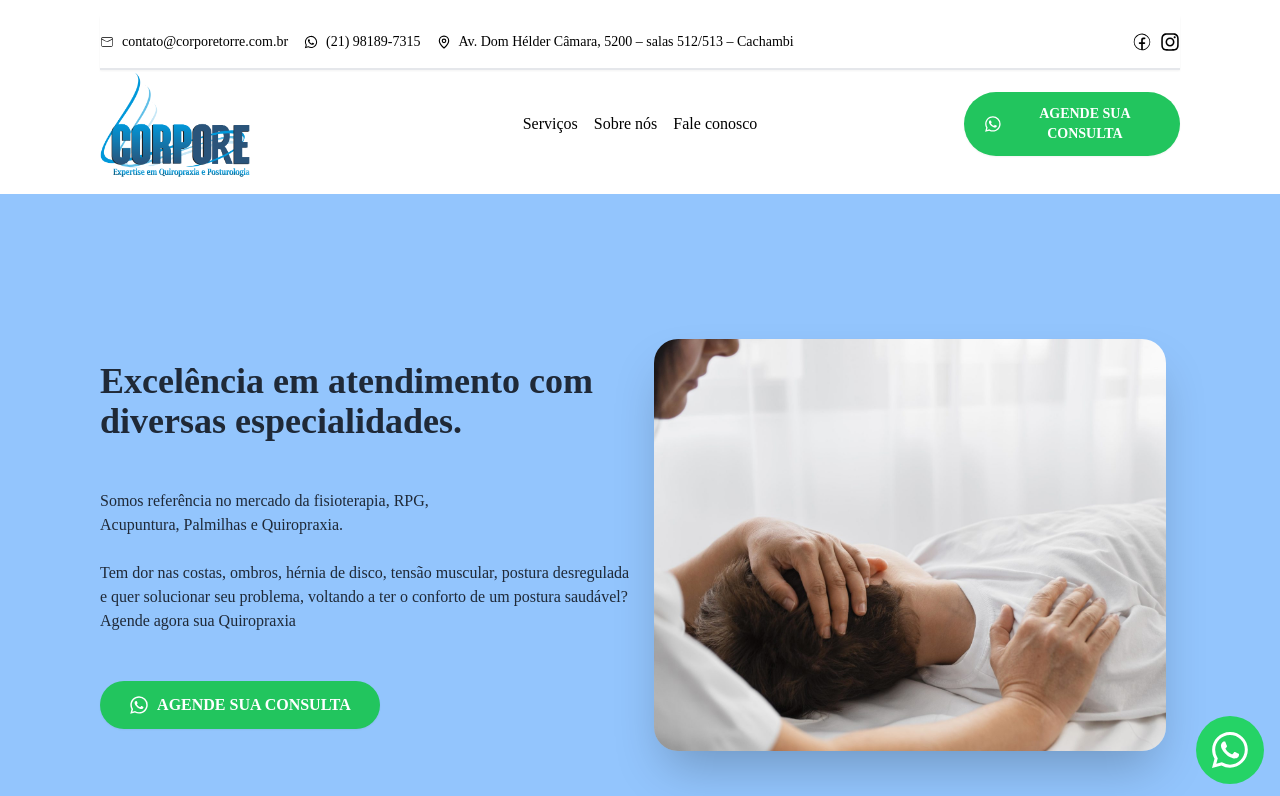
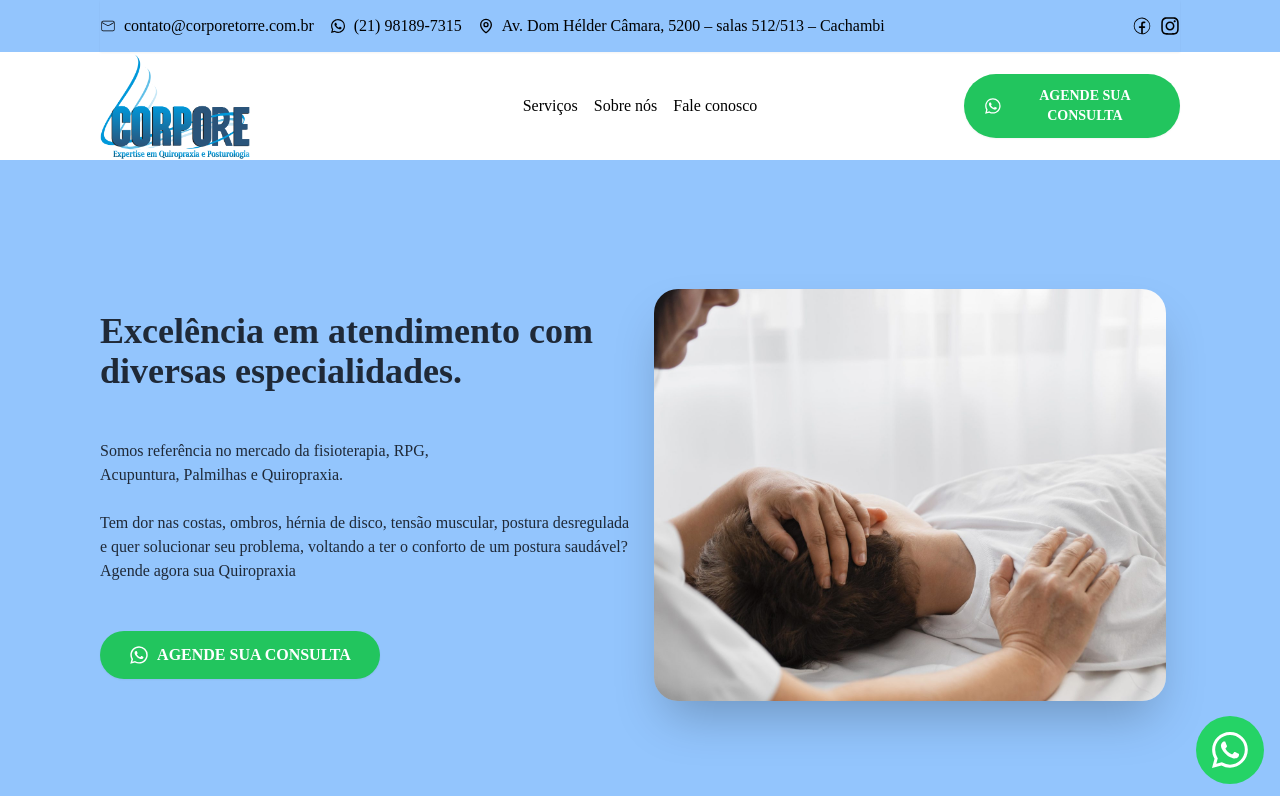
Before and after one commit to lucassdantas/corporetorre, a Next.js app: page / in a window 1280 px wide. Shown: the top 796 px of the page. Built offline with nearby package versions, Linux system fonts and the light colour scheme.

Commit message:
building header

```diff
--- a/src/components/Header/SuperHeader.tsx
+++ b/src/components/Header/SuperHeader.tsx
@@ -1,3 +1,4 @@
+import { Limiter } from '@/components/Limiter'
 import { address, email, socialMedia, whatsApp } from '@/utils/informations/contact-info'
 import { maxWidth } from '@/utils/max-width'
 import React from 'react'
@@ -8,10 +9,9 @@ import { LuMapPin } from 'react-icons/lu'
 
 export const SuperHeader = () => {
   return (
-  <div className={'flex flex-col items-center w-full shadow-sm border-b-2'}>
-    <div className={'max-w-['+maxWidth+'px] w-full'}>
-      <div className="flex w-full justify-between text-sm items-center">
-
+    <div className='bg-blue-300'>
+      <Limiter>
+        <div className={'flex items-center justify-between w-full shadow-sm '}>
           <div className="flex flex-col">
             <ul className='flex gap-4 text-black' >
               <li><a href={email.url} target='_blank' className='flex gap-2 items-center'><CiMail />{email.info}</a></li>
@@ -26,10 +26,9 @@ export const SuperHeader = () => {
               <li><a href={socialMedia.instagram.url}><FaInstagram className='text-xl'/></a></li>
             </ul>
           </div>
-
+        </div>
+      </Limiter>
     </div>
 
-    </div>
-  </div>
   )
 }
--- a/src/components/Header/index.tsx
+++ b/src/components/Header/index.tsx
@@ -1,21 +1,16 @@
 import { maxWidth } from '@/utils/max-width'
 import image from '@/assets/logo-corpore.png'
 import { Button } from '@/components/common/Button'
-import {address, email, socialMedia, whatsApp} from '@/utils/informations/contact-info'
-import { CiFacebook, CiMail  } from "react-icons/ci";
-import { FaInstagram } from "react-icons/fa";
-import { IoLogoWhatsapp } from "react-icons/io5";
-import { LuMapPin } from "react-icons/lu";
 import { Limiter } from '@/components/Limiter';
 import Image from 'next/image';
 import Link from 'next/link';
-import { SuperHeader } from '@/components/Header/superHeader';
+import { SuperHeader } from '@/components/Header/SuperHeader';
 
 export const Header = () => {
   return (
     <header >
+      <SuperHeader/>
       <Limiter>
-        <SuperHeader/>
         <div className={'flex  items-center'}>
           <div className="flex flex-col w-1/5 items-start">
             <Link href='/'>
--- a/src/components/Limiter/index.tsx
+++ b/src/components/Limiter/index.tsx
@@ -2,7 +2,7 @@ import { ReactNode } from 'react'
 
 export const Limiter = ({children, className=''}:{children:ReactNode, className?:string}) => {
   return (
-    <div className='w-full h-full flex justify-center text-black items-center p-4'>
+    <div className='w-full h-full flex justify-center items-center'>
       <div className={`max-w-[1080px] w-full ${className}`}>{children}</div>
     </div>
   )
```
Lines whose indentation alone changed are shown as unchanged.
